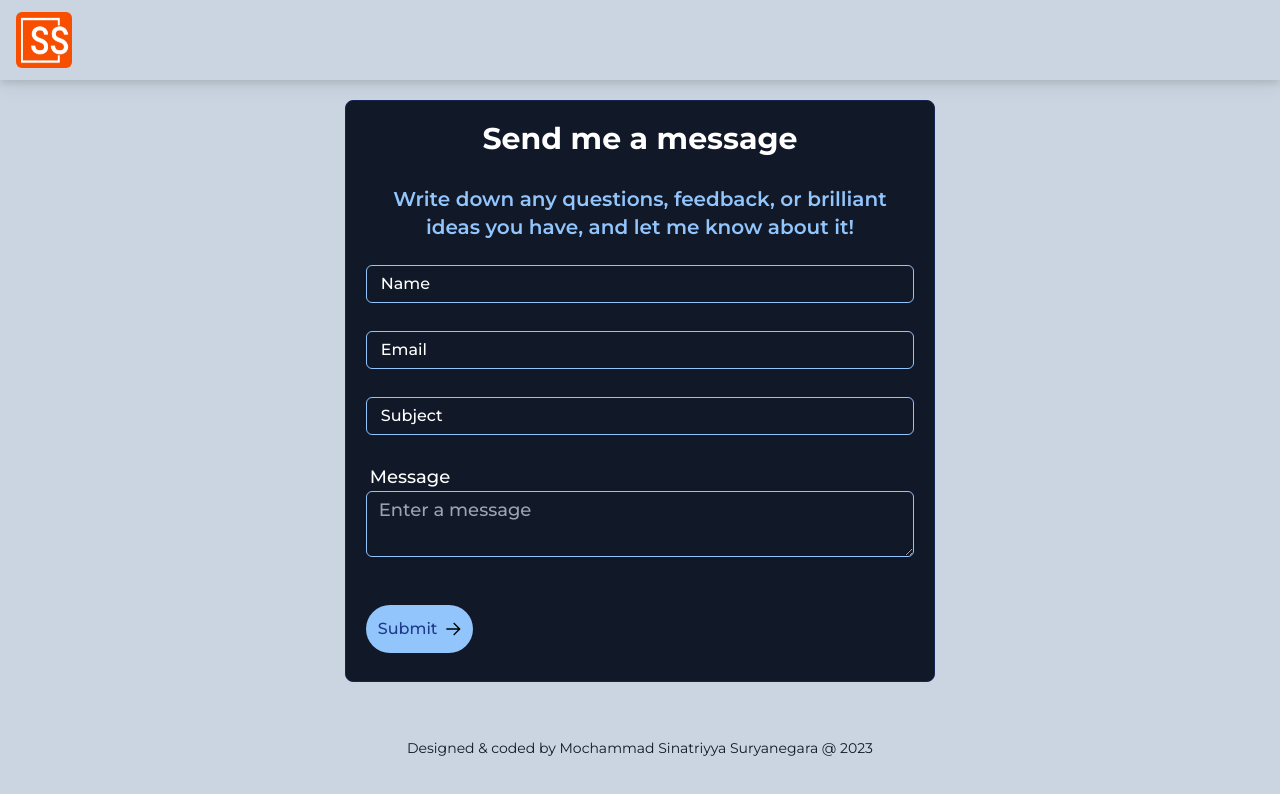
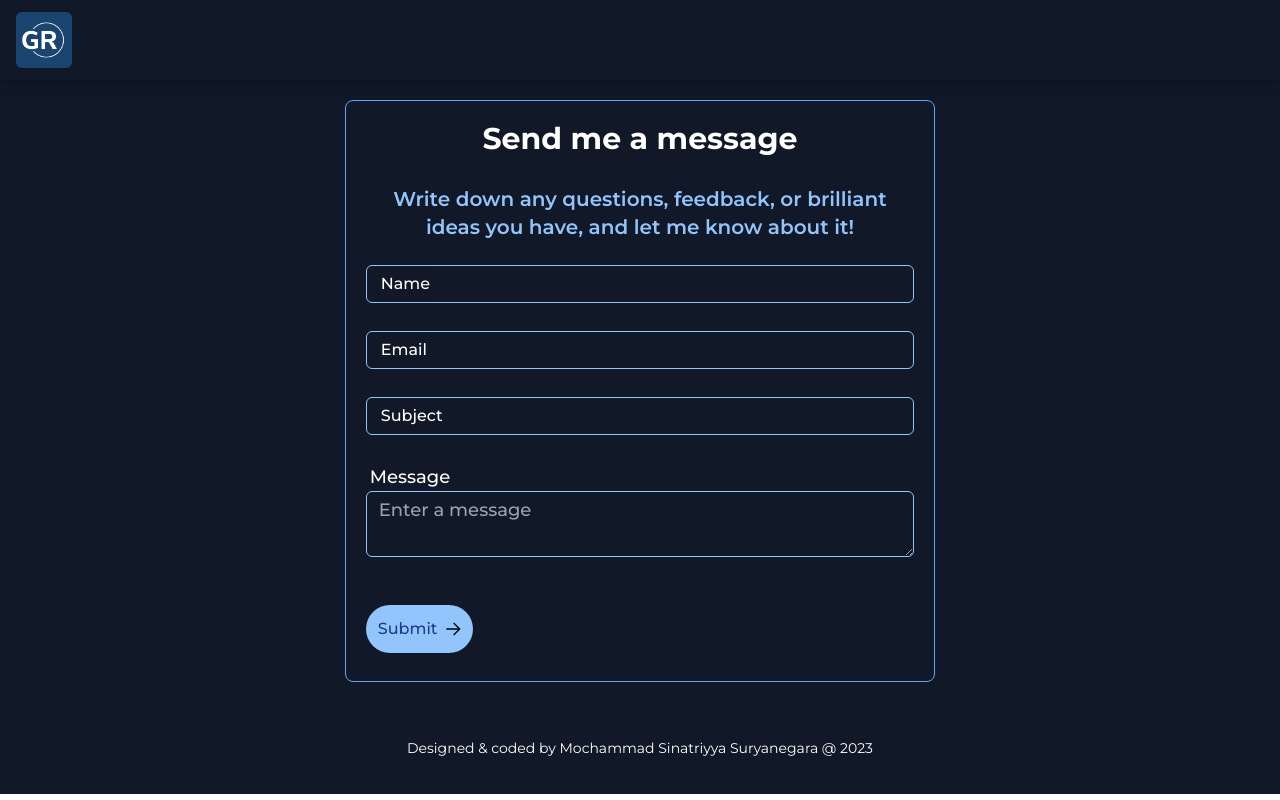
Before and after one commit to garworld/Portofolio-Web, a React (Create React App) app in the folder portofolio/: page /contact in a window 1280 px wide. Built offline with nearby package versions, Linux system fonts and the light colour scheme; a web font is replaced by a local one.

Commit message:
update:logo and darkmode

```diff
--- a/portofolio/public/index.html
+++ b/portofolio/public/index.html
@@ -1,5 +1,5 @@
 <!DOCTYPE html>
-<html lang="en" class="dark">
+<html lang="en" class>
   <head>
     <meta charset="utf-8" />
     <link rel="icon" href="%PUBLIC_URL%/favicon.ico" />
--- a/portofolio/src/App.css
+++ b/portofolio/src/App.css
@@ -48,3 +48,9 @@ input:focus ~ label {
   height: 100%;
   object-fit: cover;
 }
+#myTypeIt .ti-cursor {
+  color: var(--ti-cursor-color, white);
+}
+.dark {
+  --ti-cursor-color: #111827; /* Warna kursor saat mode gelap aktif */
+}
--- a/portofolio/src/components/Introduction.js
+++ b/portofolio/src/components/Introduction.js
@@ -32,8 +32,9 @@ export default function Intorduction() {
             <br />
             I'm Sinatriyya Suryanegara,
           </div>
-          <div className="text-3xl lg:text-5xl pt-4">
+          <div className="text-3xl lg:text-5xl pt-4 text-white dark:text-gray-900">
             <TypeIt
+              id="myTypeIt"
               options={{
                 loop: true,
                 cursorSpeed: 1000,
--- a/portofolio/src/components/Navbar.js
+++ b/portofolio/src/components/Navbar.js
@@ -1,4 +1,5 @@
 import ss from "../assets/ss2.png";
+import gr from "../assets/gr-logo.png";
 import { Switch } from "@chakra-ui/react";
 import { GiHamburgerMenu } from "react-icons/gi";
 import { BsMoonFill, BsSunFill } from "react-icons/bs";
@@ -28,7 +29,7 @@ export default function Navbar() {
     <>
       <div className="w-full h-16 lg:h-20 bg-gray-900 dark:bg-slate-300 px-4 sm:px-20 md:px-4 py-3 flex justify-between drop-shadow-lg sticky top-0 z-30">
         <img
-          src={ss}
+          src={gr}
           className="max-w-14 max-h-14 rounded-md animate__animated animate__fadeInDown"
           onClick={() => nav("/")}
         ></img>
```
Also changed, not shown: portofolio/src/assets/gr-logo.png (added).
